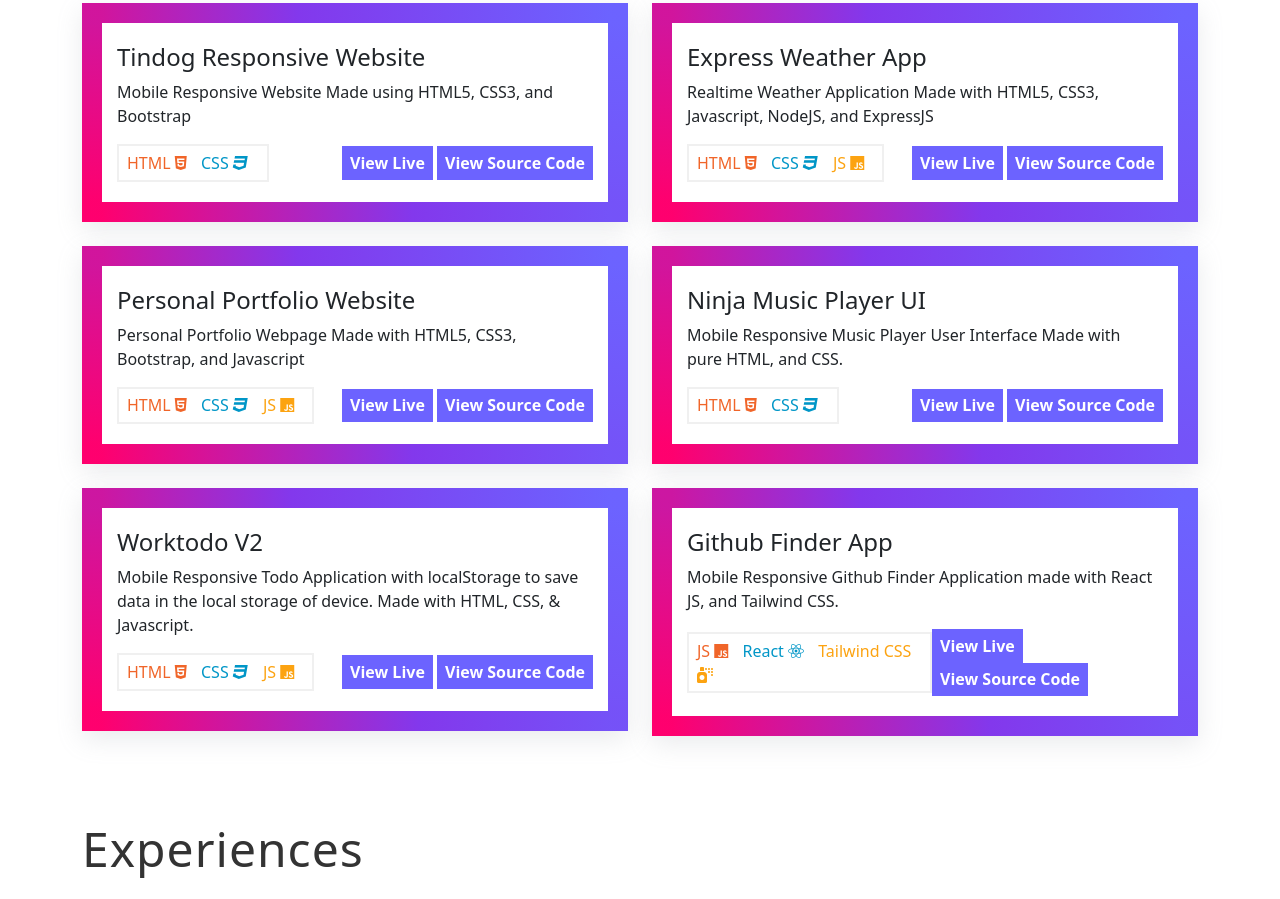
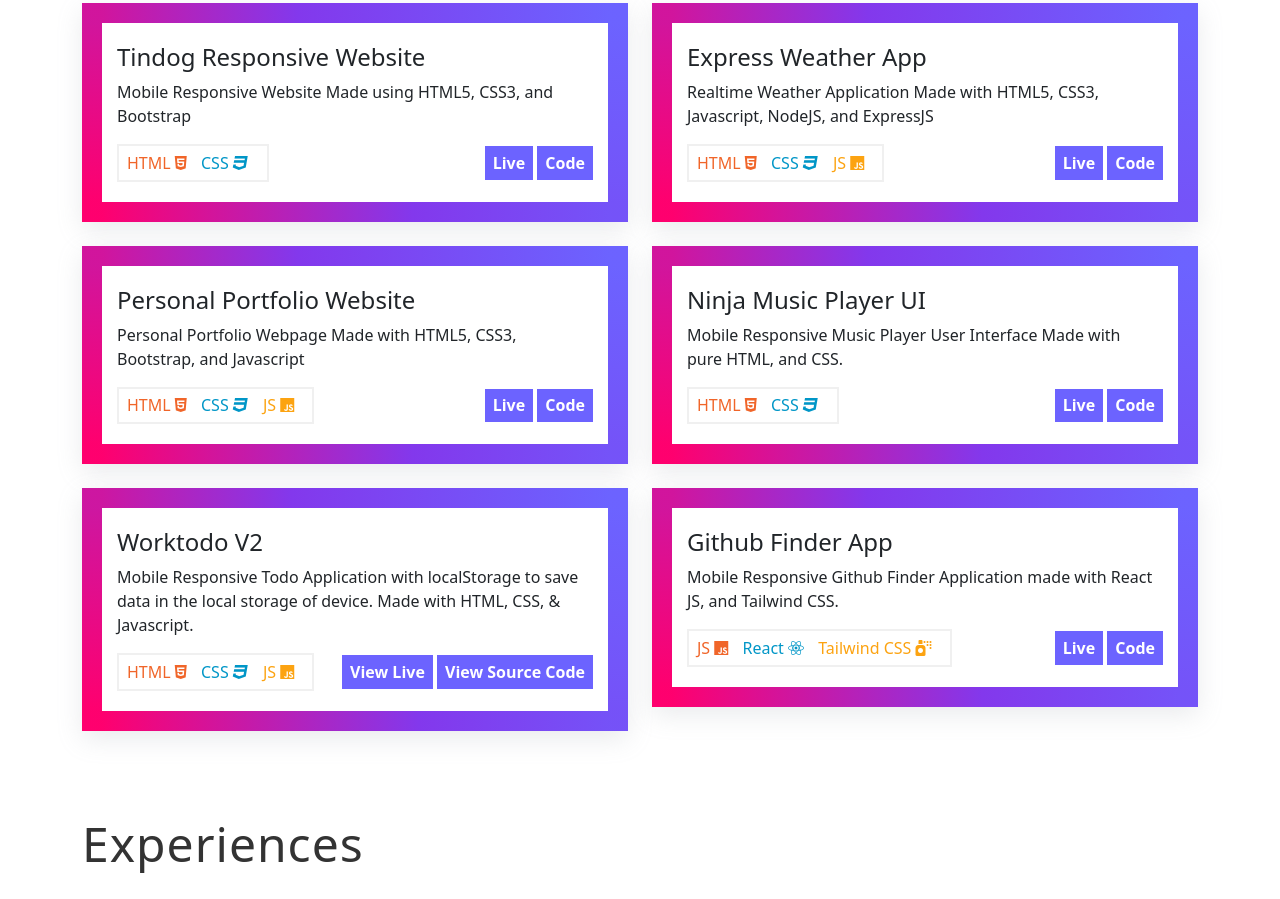
Before and after one commit to ashishsharma-dev/PersonalPortfolioTheme, a plain HTML site: page index.html in a window 1280 px wide. Shown: the part 3254-4153 px from the top of the page. Drawn offline with nearby package versions, Linux system fonts and the light colour scheme.

Commit message:
Minor Changes

```diff
--- a/index.html
+++ b/index.html
@@ -366,10 +366,9 @@
                 <span class="projectDetail css">CSS <i class="css fa-brands fa-css3"></i></span>
               </div>
               <div class="projectBtns">
-                <span><a target="_blank" href="https://tindogbyashish.netlify.app/" class="projectLiveLink">View
-                    Live</a></span>
+                <span><a target="_blank" href="https://tindogbyashish.netlify.app/" class="projectLiveLink">Live</a></span>
                 <span><a target="_blank" href="https://github.com/ashishsharma-dev/tindog"
-                    class="projectSourceCode">View Source Code</a></span>
+                    class="projectSourceCode">Code</a></span>
               </div>
             </div>
           </div>
@@ -391,9 +390,9 @@
               </div>
               <div class="projectBtns">
                 <span><a target="_blank" href="https://expressweatherapp-ashish.herokuapp.com/"
-                    class="projectLiveLink">View Live</a></span>
+                    class="projectLiveLink">Live</a></span>
                 <span><a target="_blank" href="https://github.com/ashishsharma-dev/NodeJsWeatherApp"
-                    class="projectSourceCode">View Source Code</a></span>
+                    class="projectSourceCode">Code</a></span>
               </div>
             </div>
           </div>
@@ -415,9 +414,9 @@
                 <span class="projectDetail js">JS <i class="fa-brands fa-js"></i></span>
               </div>
               <div class="projectBtns">
-                <span><a href="#" class="projectLiveLink">View Live</a></span>
+                <span><a href="#" class="projectLiveLink">Live</a></span>
                 <span><a target="_blank" href="https://github.com/ashishsharma-dev/PersonalPortfolioTheme"
-                    class="projectSourceCode">View Source Code</a></span>
+                    class="projectSourceCode">Code</a></span>
               </div>
             </div>
           </div>
@@ -435,11 +434,9 @@
                 <span class="projectDetail css">CSS <i class="fa-brands fa-css3"></i></span>
               </div>
               <div class="projectBtns">
-                <span><a target="_blank" href="https://ninjaplayerui.netlify.app/" class="projectLiveLink">View
-                    Live</a></span>
+                <span><a target="_blank" href="https://ninjaplayerui.netlify.app/" class="projectLiveLink">Live</a></span>
                 <span><a target="_blank" href="https://github.com/ashishsharma-dev/MusicPlayerUI"
-                    class="projectSourceCode">View Source
-                    Code</a></span>
+                    class="projectSourceCode">Code</a></span>
               </div>
             </div>
           </div>
@@ -483,11 +480,9 @@
                 <span class="projectDetail js">Tailwind CSS <i class="fa-solid fa-spray-can"></i></span>
               </div>
               <div class="projectBtns">
-                <span><a target="_blank" href="https://github-finder-ashishsharma-dev.vercel.app/" class="projectLiveLink">View
-                    Live</a></span>
+                <span><a target="_blank" href="https://github-finder-ashishsharma-dev.vercel.app/" class="projectLiveLink">Live</a></span>
                 <span><a target="_blank" href="https://github.com/ashishsharma-dev/GitHub-Finder"
-                    class="projectSourceCode">View Source
-                    Code</a></span>
+                    class="projectSourceCode">Code</a></span>
               </div>
             </div>
           </div>
```
